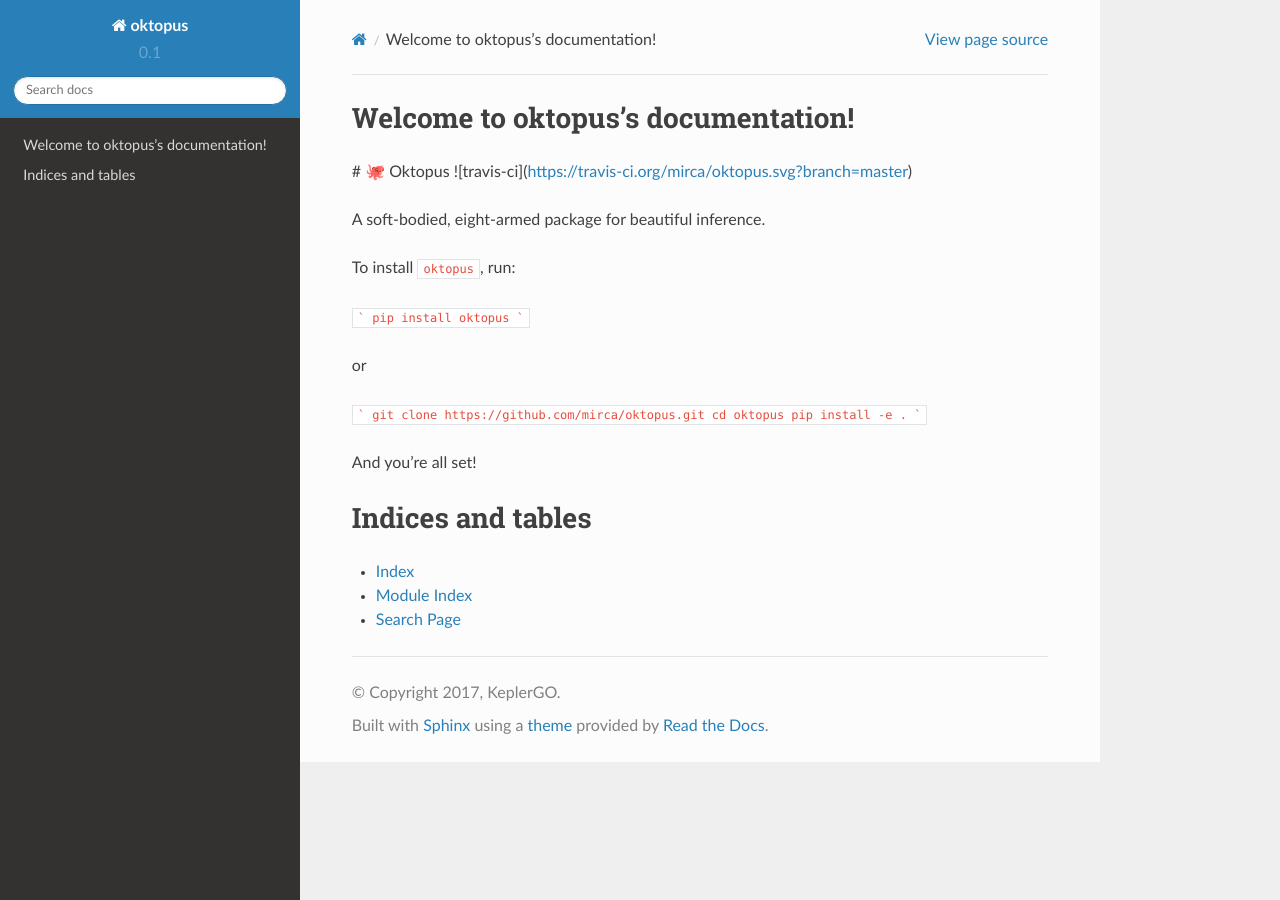
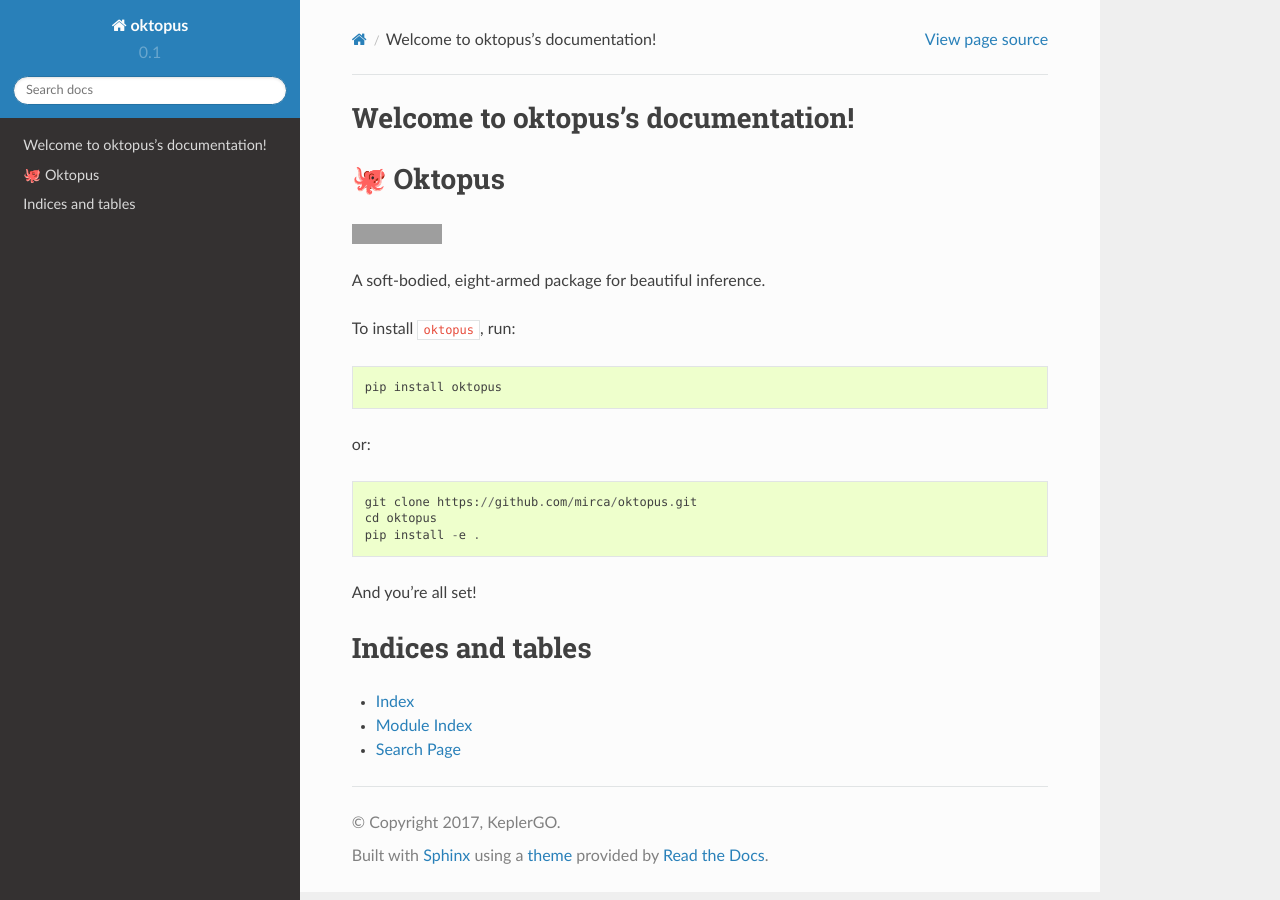
Before and after one commit to KeplerGO/oktopus, a Sphinx documentation site: the page built from docs/source/index.rst, in a window 1280 px wide. Built offline with Sphinx 7.4.7 and the Read the Docs theme 2.0.0, drawn with Linux system fonts in a browser that asks for light colours; some of the changed lines change nothing that is shown; grey boxes are pictures that could not be loaded.

Commit message:
update docs

````diff
--- a/README.md
+++ /dev/null
@@ -1,20 +0,0 @@
-# 🐙 Oktopus
-![travis-ci](https://travis-ci.org/mirca/oktopus.svg?branch=master)
-
-A soft-bodied, eight-armed package for beautiful inference.
-
-To install ``oktopus``, run:
-
-```
-pip install oktopus
-```
-
-or
-
-```
-git clone https://github.com/mirca/oktopus.git
-cd oktopus
-pip install -e .
-```
-
-And you're all set!
--- /dev/null
+++ b/README.rst
@@ -0,0 +1,19 @@
+🐙 Oktopus
+==========
+|ci-badge|
+
+.. |ci-badge| image:: https://travis-ci.org/mirca/oktopus.svg?branch=master
+
+A soft-bodied, eight-armed package for beautiful inference.
+
+To install ``oktopus``, run::
+
+    pip install oktopus
+
+or::
+
+    git clone https://github.com/mirca/oktopus.git
+    cd oktopus
+    pip install -e .
+
+And you're all set!
--- a/docs/source/index.rst
+++ b/docs/source/index.rst
@@ -10,7 +10,7 @@
    :maxdepth: 2
    :caption: Contents:
 
-.. include:: ../../README.md
+.. include:: ../../README.rst
 
 Indices and tables
 ==================
````
